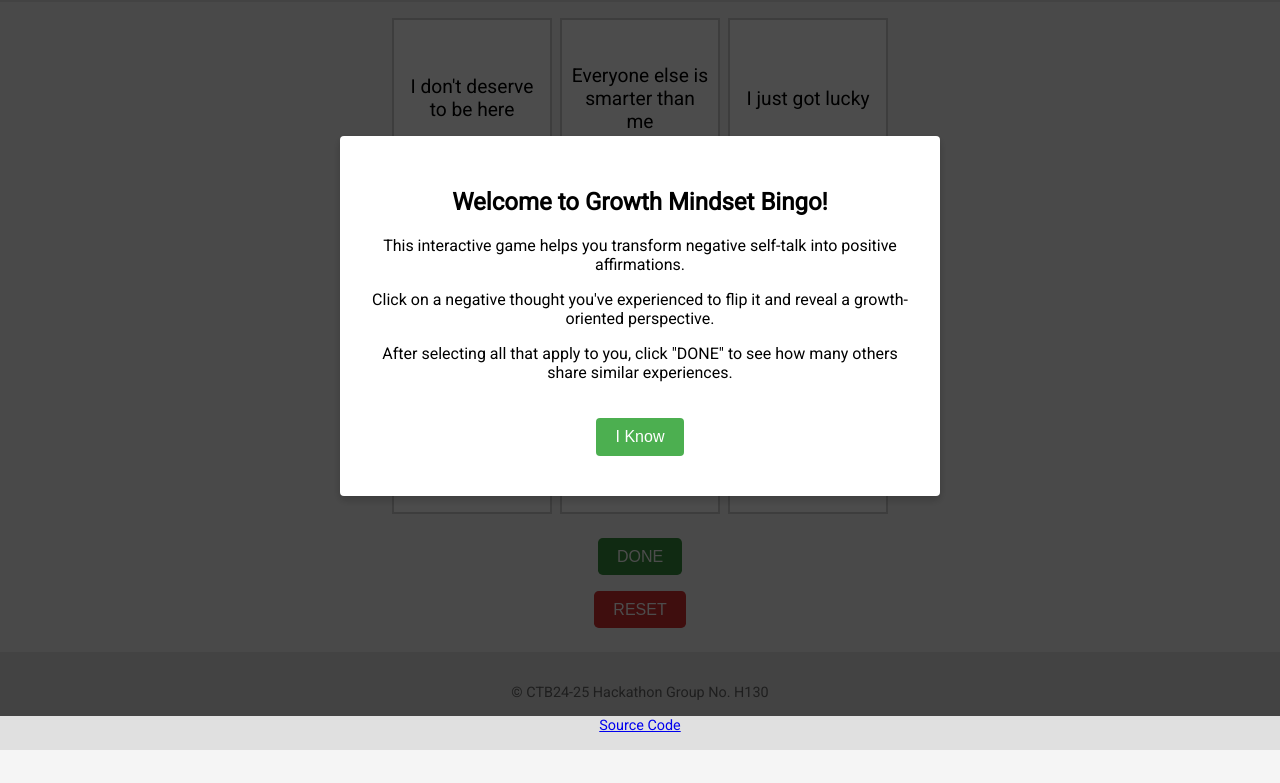
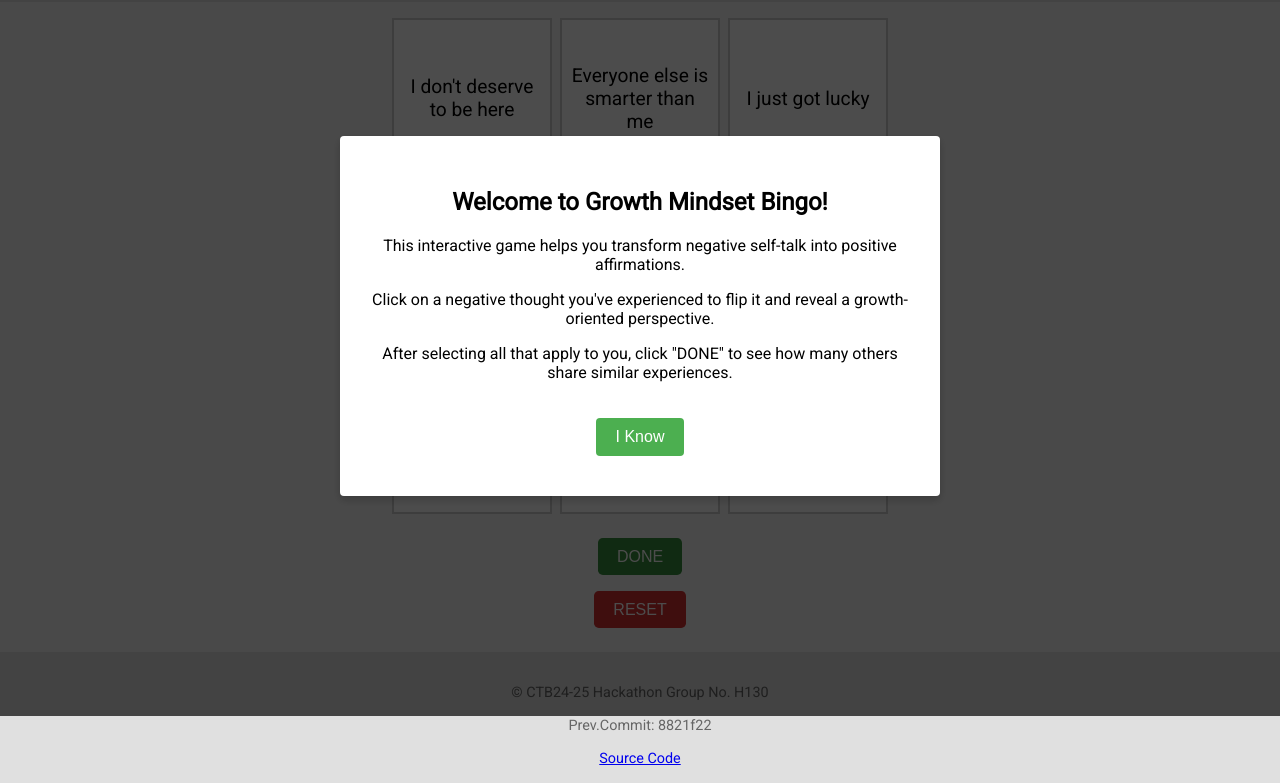
Before and after one commit to CTB-Team954746/CTB24-25_Global-Finals_Hackathon_Bingo, a plain HTML site: page v2/Growth-Mindset.html in a window 1280 px wide. Shown: the part 84-867 px from the top of the page. Before the commit the page ends 834 px from the top, so only its background shows below. Drawn offline with nearby package versions, Linux system fonts and the light colour scheme.

Commit message:
Updated: Prev Commit

```diff
--- a/v2/Growth-Mindset.html
+++ b/v2/Growth-Mindset.html
@@ -391,6 +391,7 @@
 
   <footer>
     <p>© CTB24-25 Hackathon Group No. H130</p>
+    <p>Prev.Commit: 8821f22</p>
     <p><a href="https://github.com/404notfound-xyye/CTB24-25_Global-Finals_Hackathon_Bingo">Source Code</a></p>
   </footer>
 
```
